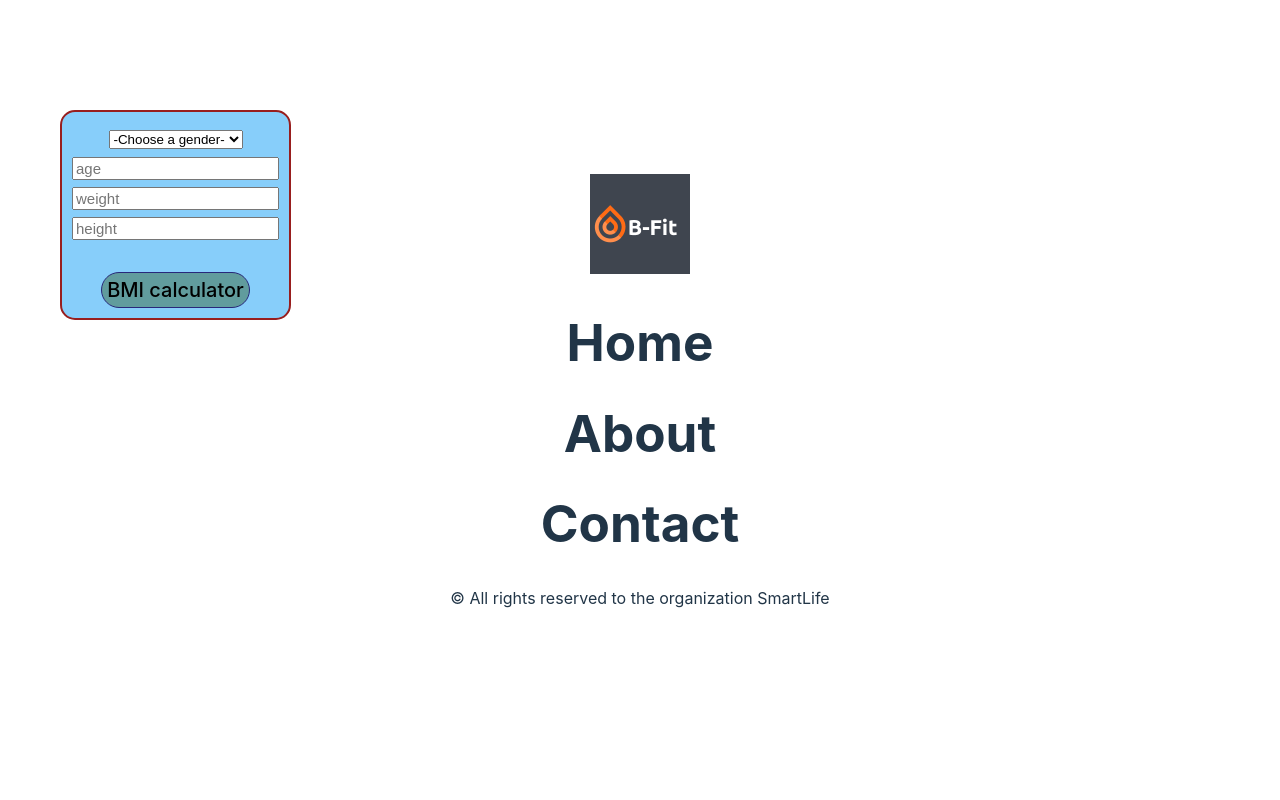
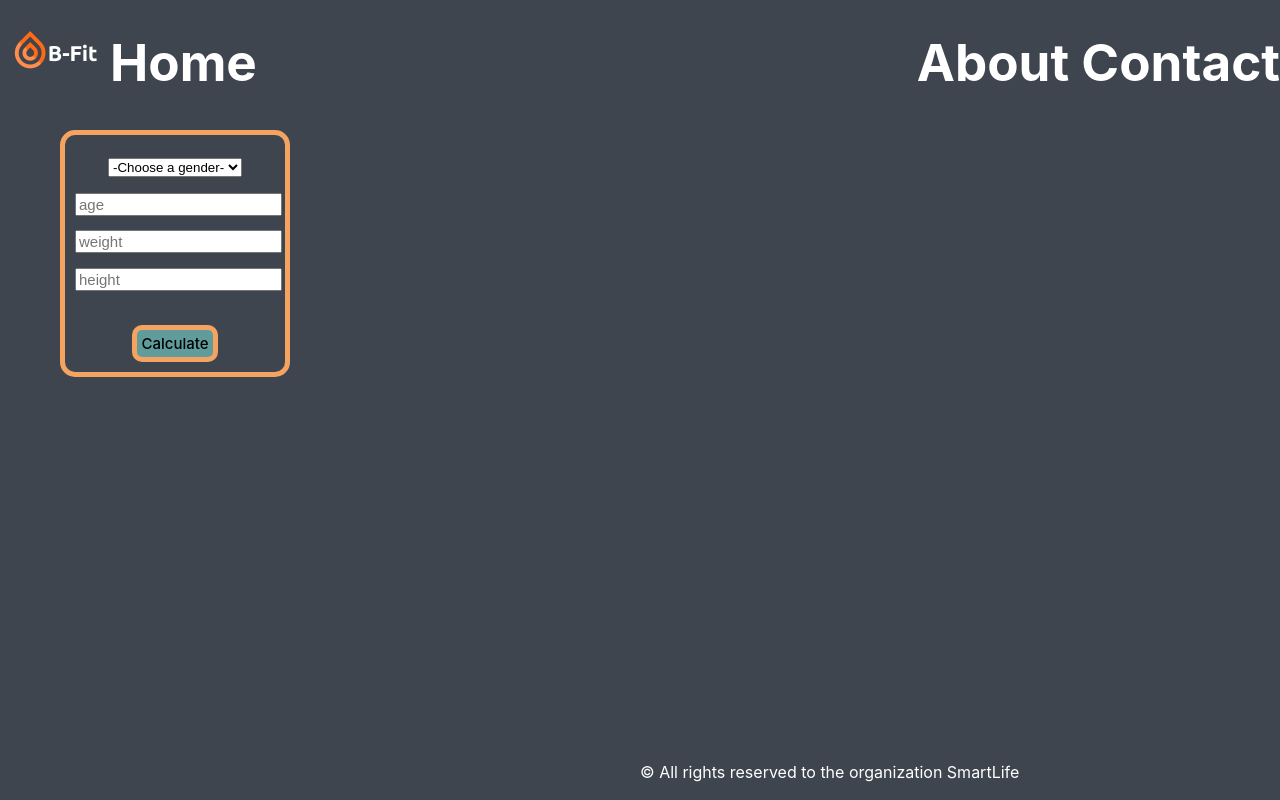
Before and after one commit to nicosala90/B-Fit, a React (Vite) app in the folder frontend/B-Fit/: page / in a window 1280 px wide. Built offline with nearby package versions, Linux system fonts and the light colour scheme.

Commit message:
modify frontend style based on indicator and nav-bar

```diff
--- a/frontend/B-Fit/src/App.css
+++ b/frontend/B-Fit/src/App.css
@@ -1,10 +1,13 @@
+body{
+  background-color: rgb(63, 69, 79);
+}
+
 #root {
   max-width: 1280px;
   margin: 0 auto;
   padding: 2rem;
   text-align: center;
 }
-
 
 .card {
   padding: 2em;
@@ -13,11 +16,36 @@
 .read-the-docs {
   color: #888;
 }
+#nav-bar {
+  background-color: rgb(63, 69, 79);
+  color: white;
+  position: absolute;
+  left: 0;
+  top: 0;
+  width: 100%;
+  display: flex;
+  justify-content: space-between;
+}
 
-.container{
+#nav-bar > div{
+  margin-left: 10px;
+  display: flex;
+}
+
+#footer {
+  background-color: rgb(63, 69, 79);
+  color: white;
+  position: absolute;
+  bottom: 0;
+  align-items: center;
+}
+
+.container {
+  background-color: rgb(63, 69, 79);
+  color: white;
   position: absolute;
   left: 50px;
-  top: 100px;
+  top: 120px;
   width: 600;
   height: 600;
   display: flex;
@@ -29,41 +57,36 @@ input::-webkit-inner-spin-button {
   margin: 0;
 }
 
-input[type="number"]
-{
-    font-size:15px;
-      -moz-appearance: textfield;
+input[type="number"] {
+  font-size: 15px;
+  -moz-appearance: textfield;
 }
 
-.input-table{
-  max-width: 200px;
-  /* border: solid 5px black; */
-  display: flex;
+.input-table {
+  width: 20%;
+  width: 250px;
 }
 
-.input-fields{
-  flex-direction: column;
-  font-size: 20px;
-  background-color: lightskyblue;
-  border: 2px solid rgb(152, 30, 30);
+.input-fields {
+  font-size: 25px;
+  border: solid 5px sandybrown;
   align-items: flex-start;
   border-radius: 15px;
   padding: 10px;
   margin: 10px;
-
 }
-.result-table{
-  background-color: rgb(196, 211, 182);
-  color: wheat;
-  border: solid 5px black;
+.result-table {
+  max-width: 800px;
+  background-color: rgb(247, 249, 245);
+  border: solid 4px sandybrown;
   border-radius: 20px;
-  padding: 1px;
 }
 
-#submitBtn{
+#submitBtn {
+  font-size: 15px;
   background-color: rgb(97, 156, 157);
-  border: 1px solid rgb(40, 40, 122);
-  border-radius: 25px;
-  padding: 5px;
+  border: solid 5px sandybrown;
+  border-radius: 10px;
+  padding: 4px;
   margin-top: 30px;
 }
--- a/frontend/B-Fit/src/components/InputCard.jsx
+++ b/frontend/B-Fit/src/components/InputCard.jsx
@@ -80,7 +80,7 @@ function InputCard() {
                     <input placeholder="age" type="number" value={user.age} onChange={handleAgeChange}></input>
                     <input placeholder="weight" type="number" value={user.weight} onChange={handleWeightChange}></input>
                     <input placeholder="height" type="number" value={user.height} onChange={handleHeightChange}></input>
-                    <button id="submitBtn" onClick={() => { submitUserData(user); }}>BMI calculator</button>
+                    <button id="submitBtn" onClick={() => { submitUserData(user); }}>Calculate</button>
 
                     {value > 0
                         ?
--- a/frontend/B-Fit/src/components/NavBar.jsx
+++ b/frontend/B-Fit/src/components/NavBar.jsx
@@ -1,12 +1,15 @@
 
-function NavBar(){
+function NavBar() {
 
     return (
-        <div className="nav-bar">
-            <img className="logo" src="/logo-text.png" alt="B-Fit" width="100" height="100"></img>
-            <h1>Home</h1>
-            <h1>About</h1>
-            <h1>Contact</h1>
+        <div id="nav-bar">
+            <div id="img-logo">
+                <img className="logo" src="/logo-text.png" alt="B-Fit" width="100" height="100"></img>
+                <h1>Home</h1>
+            </div>
+            <div id="about-contact">
+                <span><h1>About Contact</h1></span>
+            </div>
         </div>
     )
 }
--- a/frontend/B-Fit/src/components/SemiCircleIndicator.jsx
+++ b/frontend/B-Fit/src/components/SemiCircleIndicator.jsx
@@ -16,7 +16,7 @@ function SemiCircleIndicator({value}) {
         minValue={10}
         maxValue={50}
         width={800}
-        height={500}
+        height={450}
         ringWidth={30}
         currentValueText="Actual health state"
         segments={5}
```
